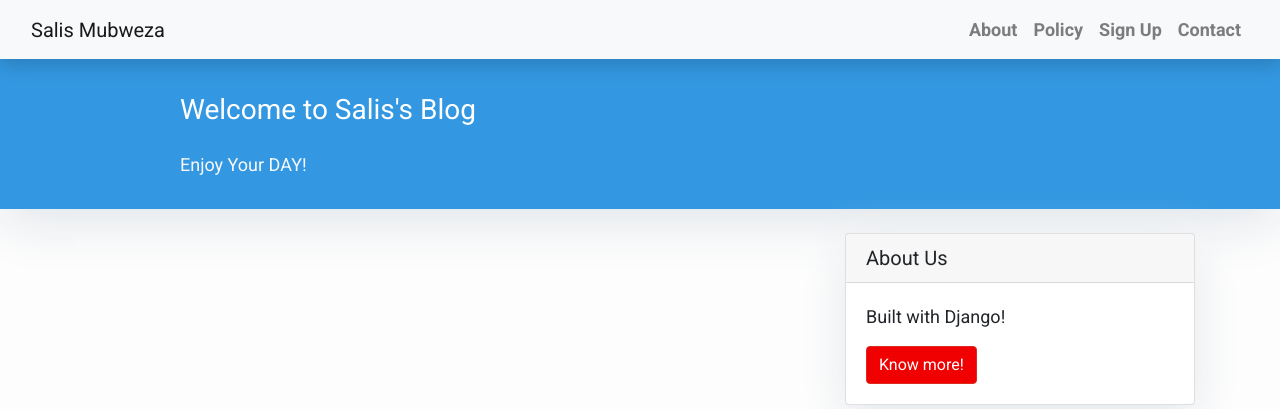
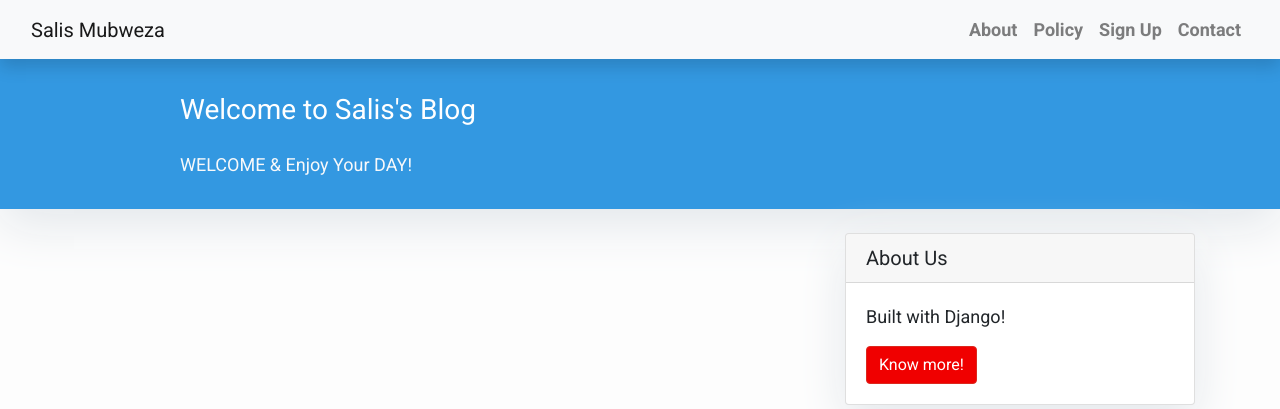
Before and after one commit to Salis1998/CRUD_task, a Django app: page / in a window 1280 px wide. Shown: the top 409 px of the page. Run offline with Django 3.2, Linux system fonts and the light colour scheme; data that the repository does not hold is empty; some libraries are stand-ins or nearby versions.

Commit message:
Update index.html

```diff
--- a/blog/templates/blog/index.html
+++ b/blog/templates/blog/index.html
@@ -33,7 +33,7 @@
                         Welcome to Salis's Blog
                         {% endif %}
                     </h3>
-                    <p class="text-light">Enjoy Your DAY! &nbsp
+                    <p class="text-light">WELCOME & Enjoy Your DAY! &nbsp
                     </p>
                 </div>
             </div>
```
